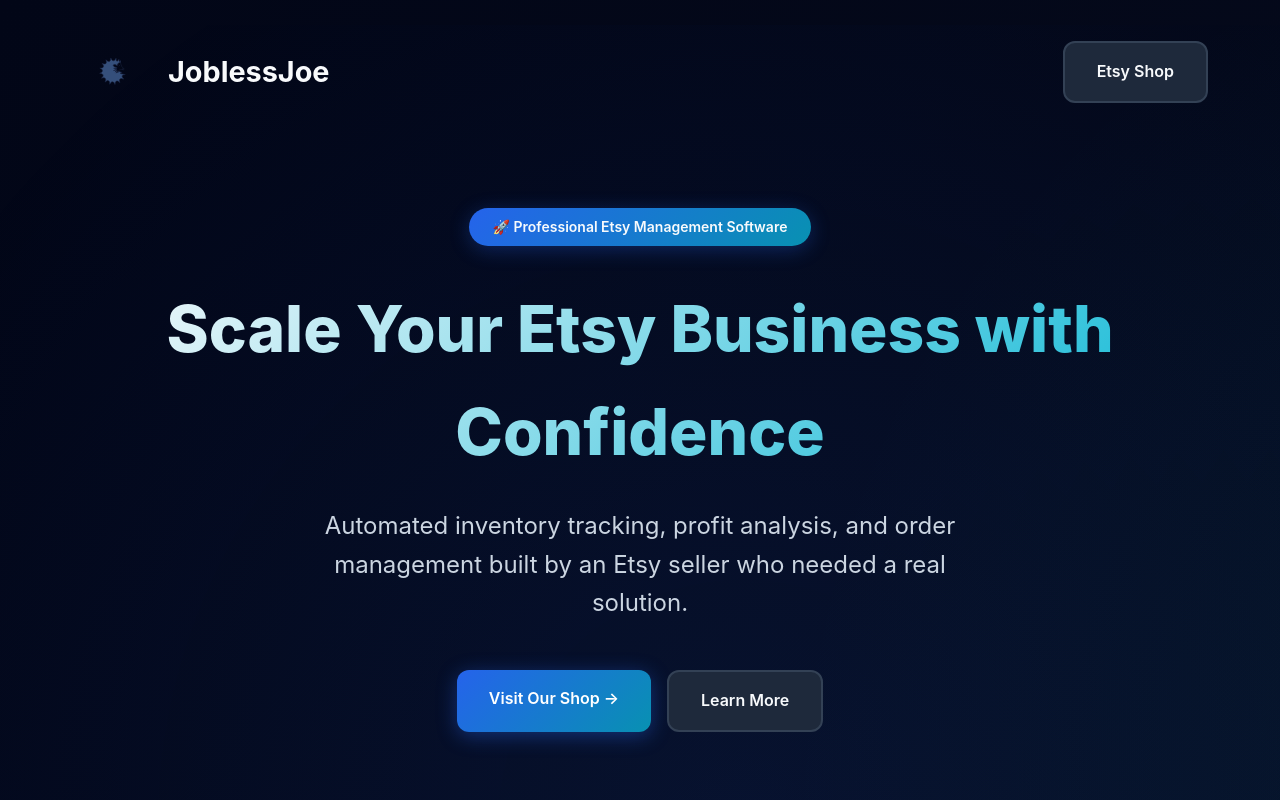
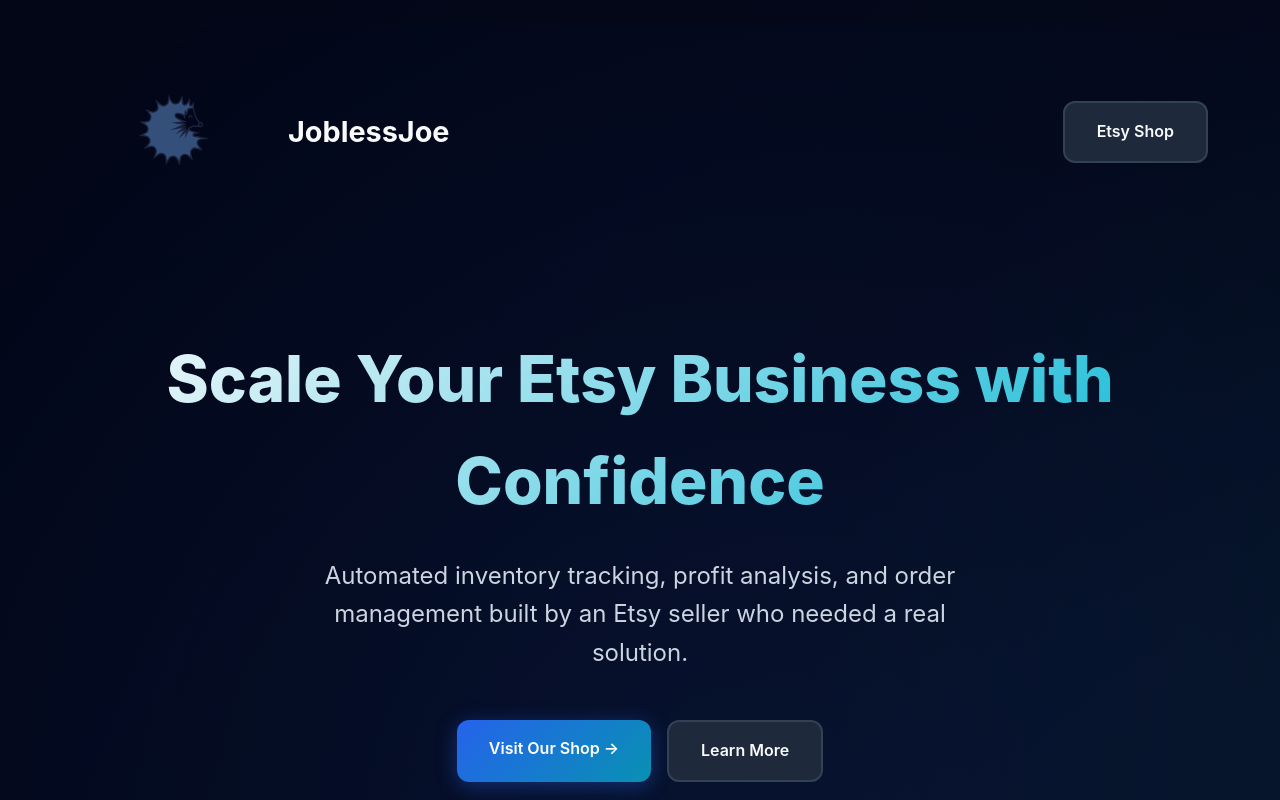
Before and after one commit to JoblessJoe/Landing, a plain HTML site: page index.html in a window 1280 px wide. Shown: the top 800 px of the page. Drawn offline with Linux system fonts and the light colour scheme.

Commit message:
fixed Logo

```diff
--- a/index.html
+++ b/index.html
@@ -86,8 +86,8 @@
     }
 
     .logo-header img {
-      width: 80px;
-      height: 80px;
+      width: 200px;
+      height: 200px;
     }
 
     .logo-header h1 {
@@ -646,7 +646,6 @@
     <main>
       <!-- Hero Section -->
       <section class="hero">
-        <div class="hero-badge">🚀 Professional Etsy Management Software</div>
         <h2>Scale Your Etsy Business with Confidence</h2>
         <p>Automated inventory tracking, profit analysis, and order management built by an Etsy seller who needed a real solution.</p>
         <div class="hero-buttons">
```
